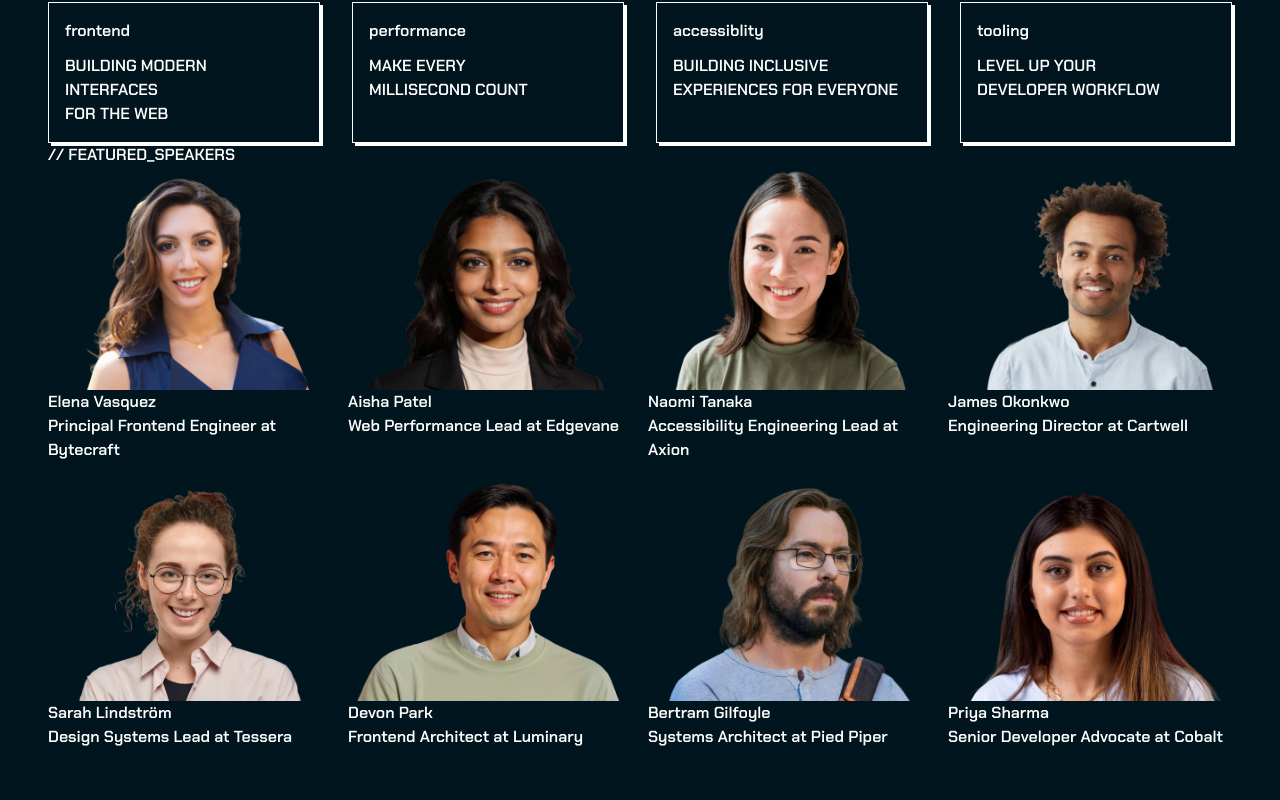
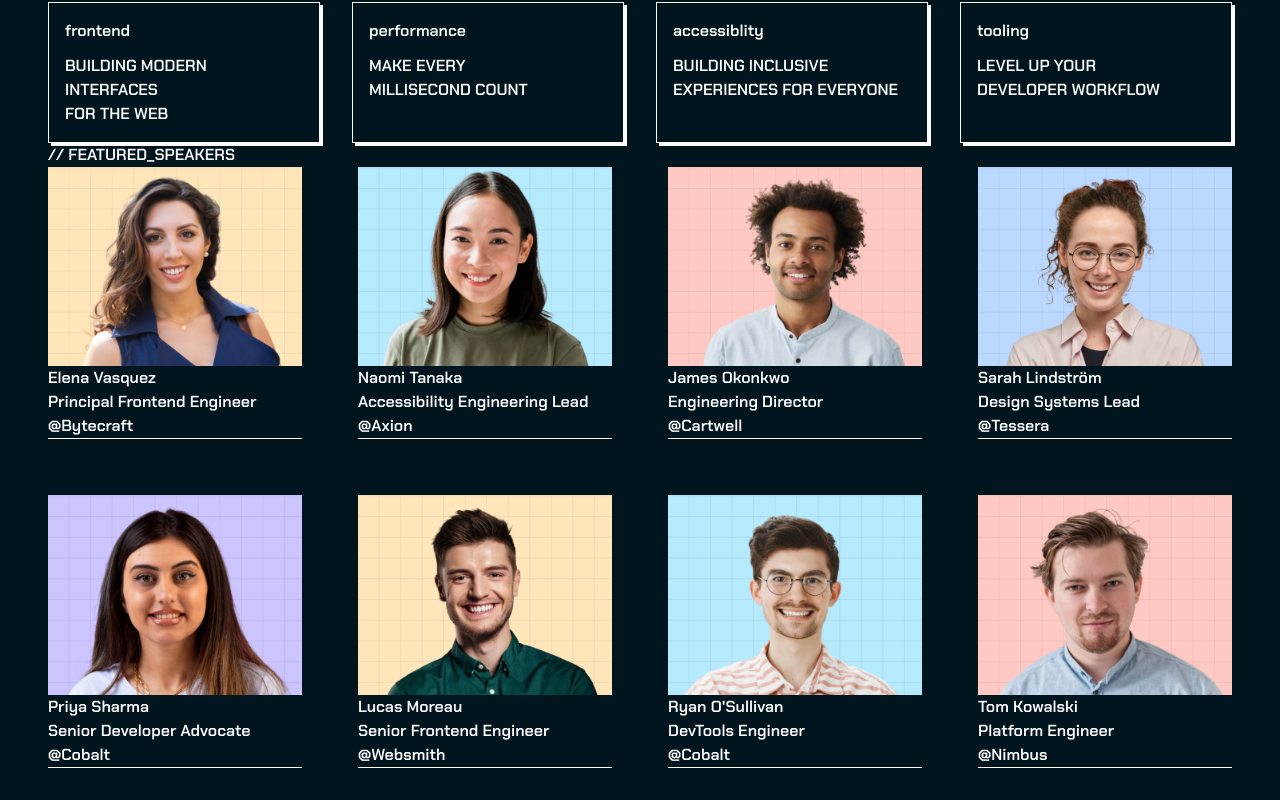
Before and after one commit to Tduncan14/TechConfernece, a Next.js app in the folder frontend/: page / in a window 1280 px wide. Shown: the part 558-1358 px from the top of the page. Built offline with nearby package versions, Linux system fonts and the light colour scheme.

Commit message:
keep moving forward

```diff
--- a/frontend/src/app/components/Speakers/Speaker.css
+++ b/frontend/src/app/components/Speakers/Speaker.css
@@ -1,5 +1,5 @@
 .speaker-grid {
     display: grid;
     grid-template-columns: repeat(4, 1fr);
-    gap: 1rem;
+    gap: 3.5rem;
 }
--- a/frontend/src/app/components/Speakers/Speaker.tsx
+++ b/frontend/src/app/components/Speakers/Speaker.tsx
@@ -14,28 +14,53 @@ interface Speaker {
 }
 
 const SpeakerList: React.FC = () => {
-    // Assert the imported JSON directly to our Speaker array type
-    const dataSpeaker = ((data.speakers || []) as Speaker[]).slice(0, 8);
+    // Filter for featured speakers and slice to limit the view to a max of 8
+    const dataSpeaker = ((data.speakers || []) as Speaker[])
+        .filter((speaker) => speaker.featured === true)
+        .slice(0, 8);
+
+    // Beautiful background colors to rotate through
+    const avatarBgColors = [
+        '#FFE6BA', // DevHorizon Track Orange
+        '#B5E9FC', // DevHorizon Track Blue
+        '#FEC9C3', // DevHorizon Track Red
+        '#BBD8FF', // DevHorizon Track Purple-Blue
+        '#CCC4FD', // DevHorizon Track Purple
+    ];
 
     return (
         <div className="speaker-grid">
-            {dataSpeaker.map((speaker) => (
+            {dataSpeaker.map((speaker, index) => {
+                // Assign a color sequentially based on the array index
+                const bgColor = avatarBgColors[index % avatarBgColors.length];
+
+                return (
                     <Card key={speaker.id} className={speaker.featured ? 'featured-card' : ''}>
                         <div className="speaker-header">
+                            {/* Layered CSS Background: SVG Pattern on top, solid dynamic color underneath */}
+                            <div
+                                className="speaker-avatar-container"
+                                style={{
+                                    backgroundColor: bgColor,
+                                    backgroundImage: `url('/assets/images/pattern-avatar-bg.svg')` // Update this path to where your SVG is stored (e.g. /public or your assets folder)
+                                }}
+                            >
                                 <img
                                     src={speaker.avatar}
                                     alt={speaker.name}
                                     className="speaker-avatar"
                                 />
+                            </div>
                             <div>
                                 <h3>{speaker.name}</h3>
-                            <p className="speaker-title">{speaker.role} at {speaker.company}</p>
+                                <p className="speaker-title">{speaker.role}</p>
+                                <p>@{speaker.company}</p>
+                                <hr />
                             </div>
                         </div>
-                    {/* <p className="speaker-bio">{speaker.bio}</p> */}
-                    {/* {speaker.featured && <span className="badge">Featured Speaker</span>} */}
                     </Card>
-            ))}
+                );
+            })}
         </div>
     );
 }
```
Lines whose indentation alone changed are shown as unchanged.
